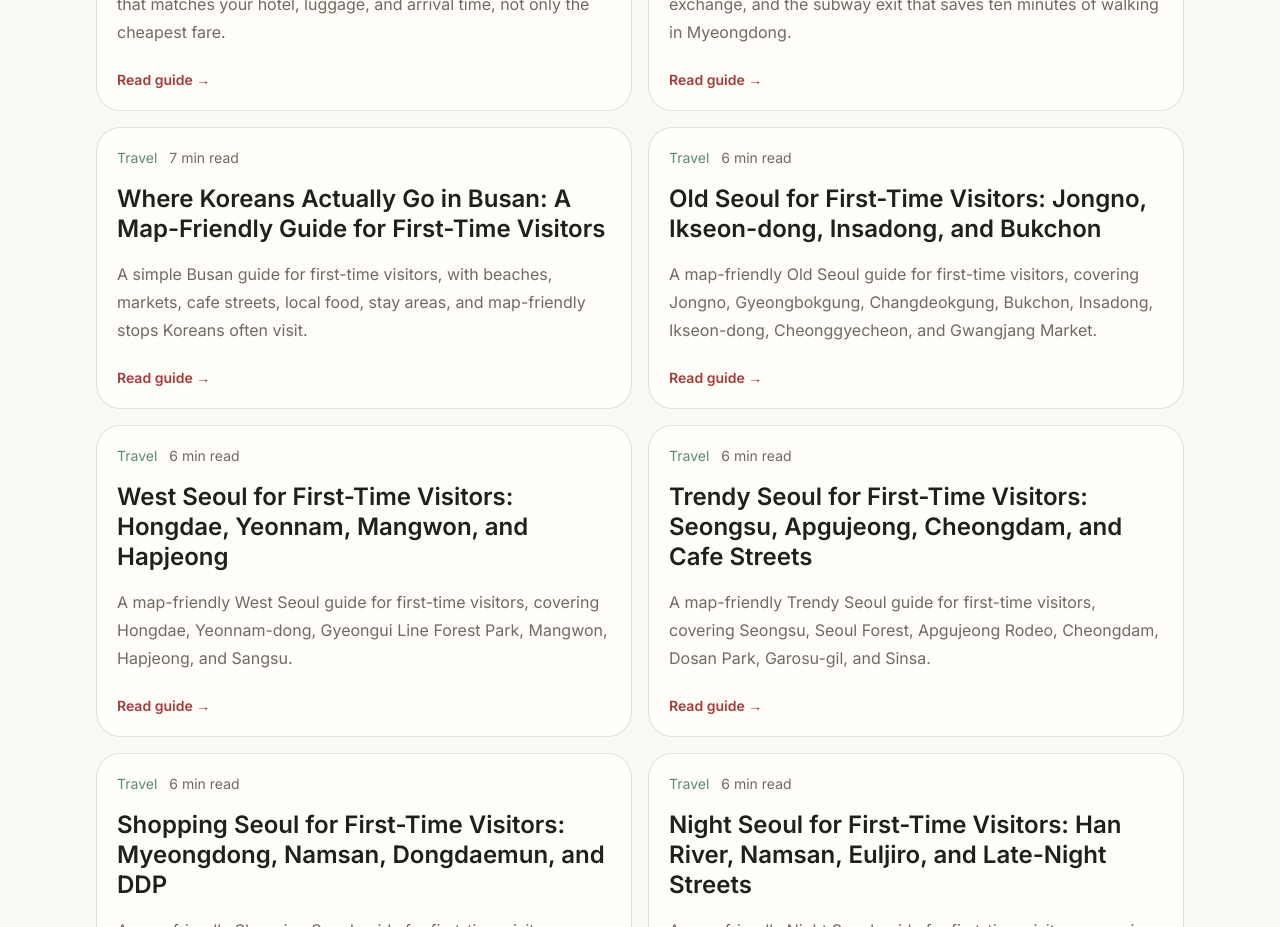
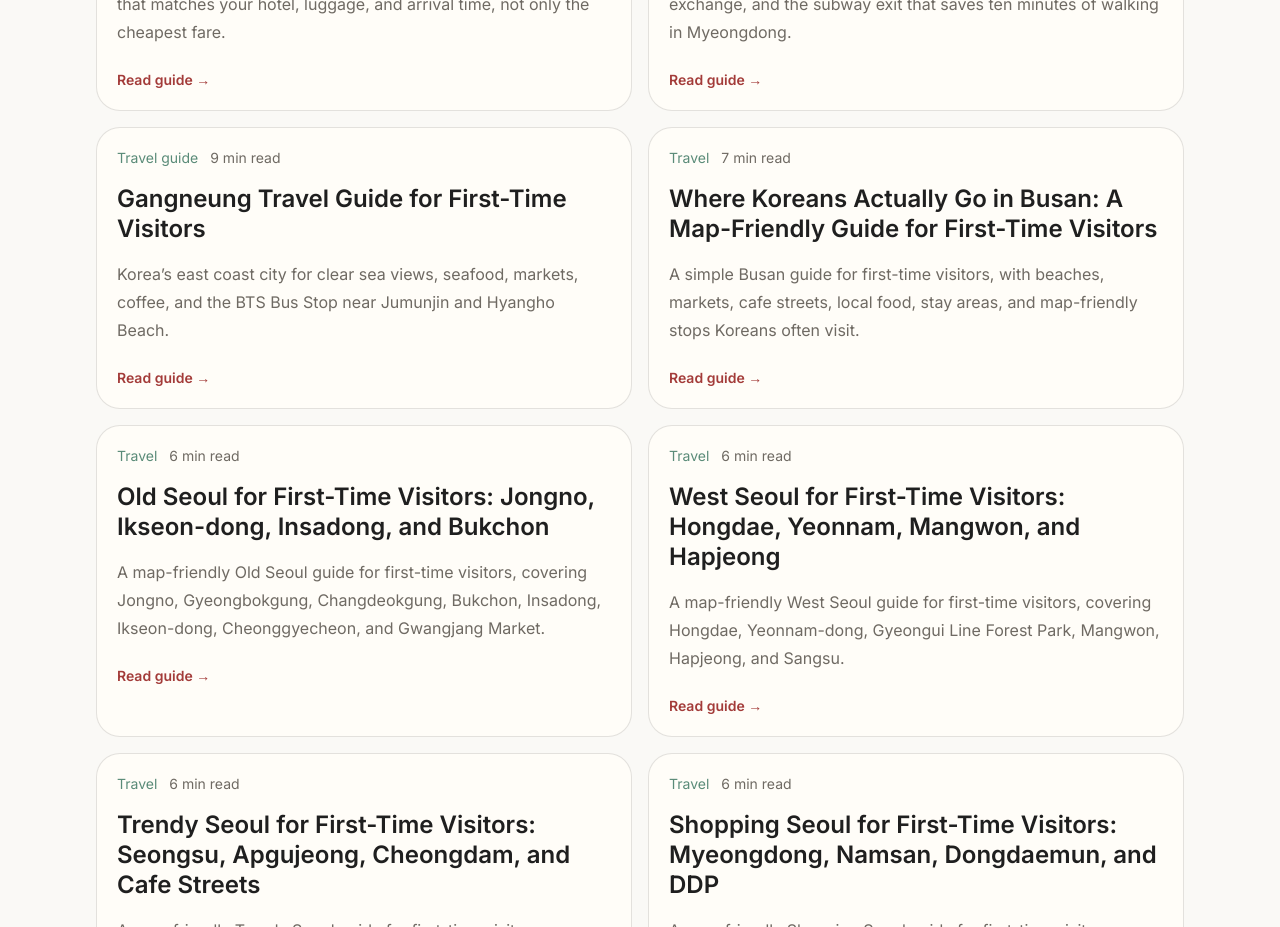
Before and after one commit to kjgusgh-source/korea-inside, a Next.js app: page /travel in a window 1280 px wide. Shown: the part 3680-4607 px from the top of the page. Built offline with nearby package versions, Linux system fonts and the light colour scheme; a web font is replaced by a local one.

Commit message:
Add Gangneung guide to travel hub

```diff
--- a/app/sitemap.ts
+++ b/app/sitemap.ts
@@ -149,6 +149,12 @@ export default function sitemap(): MetadataRoute.Sitemap {
     },
     {
       url: `${baseUrl}/travel/what-to-buy-in-korea-first-time`,
+      lastModified: new Date(),
+      changeFrequency: "monthly",
+      priority: 0.7,
+    },
+    {
+      url: `${baseUrl}/travel/gangneung-travel-guide-first-time`,
       lastModified: new Date(),
       changeFrequency: "monthly",
       priority: 0.7,
--- a/app/travel/page.tsx
+++ b/app/travel/page.tsx
@@ -204,6 +204,16 @@ const STANDALONE_TRAVEL_GUIDES = [
     href: "/travel/what-to-do-in-myeongdong-first-time",
     readingTime: "8 min read",
   },
+  {
+    id: "gangneung-travel-guide-first-time",
+    category: "travel",
+    categoryLabel: "Travel guide",
+    title: "Gangneung Travel Guide for First-Time Visitors",
+    description:
+      "Korea’s east coast city for clear sea views, seafood, markets, coffee, and the BTS Bus Stop near Jumunjin and Hyangho Beach.",
+    href: "/travel/gangneung-travel-guide-first-time",
+    readingTime: "9 min read",
+  },
 ];
 
 export const metadata: Metadata = {
```
